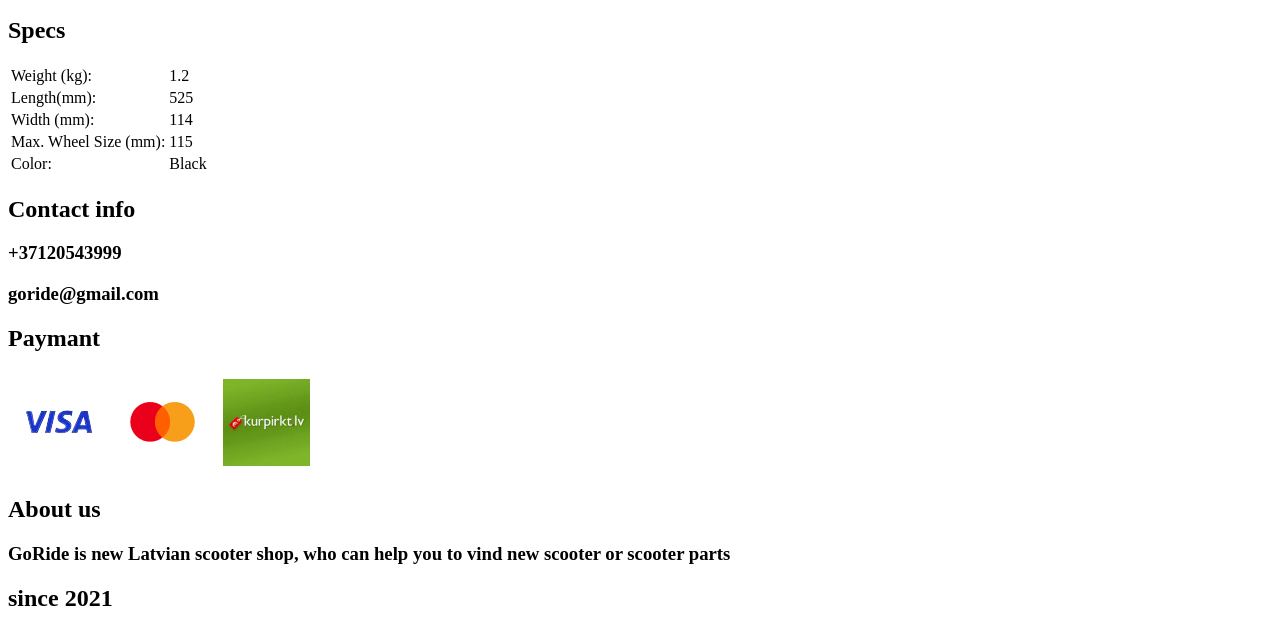
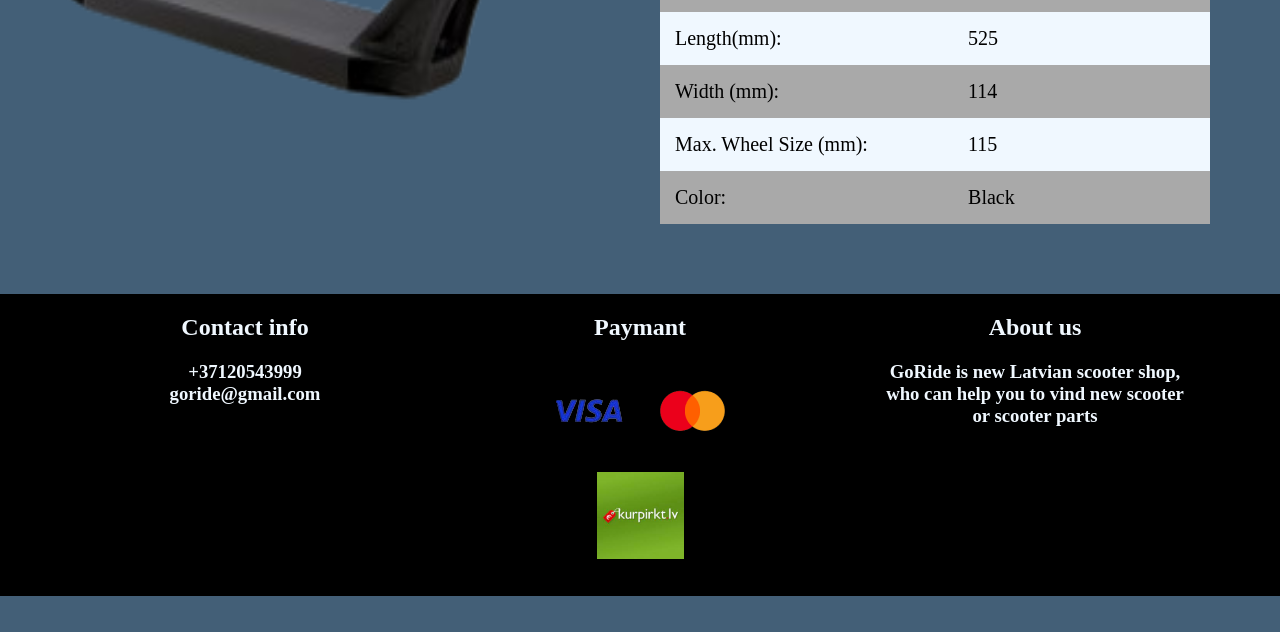
Before and after one commit to alex7800000/goride, a plain HTML site: page parts/decks/ethic.erewan.html in a window 1280 px wide. Shown: the part 541-1173 px from the top of the page. After the commit the page ends 1137 px from the top, so only its background shows below. Drawn offline with Linux system fonts and the light colour scheme; files whose address does not match are found by name.

Commit message:
Update ethic.erewan.html

```diff
--- a/parts/decks/ethic.erewan.html
+++ b/parts/decks/ethic.erewan.html
@@ -3,8 +3,8 @@
 
 <head>
     <meta charset="UTF-8">
-    <link rel="stylesheet" href="/my projekt 2/style.css">
-    <link rel="stylesheet" href="/my projekt 2/mobile.css">
+    <link rel="stylesheet" href="../../style.css">
+    <link rel="stylesheet" href="../../mobile.css">
     <meta http-equiv="X-UA-Compatible" content="IE=edge">
     <meta name="viewport" content="width=device-width, initial-scale=1.0">
     <title>GoRide | Document</title>
```
